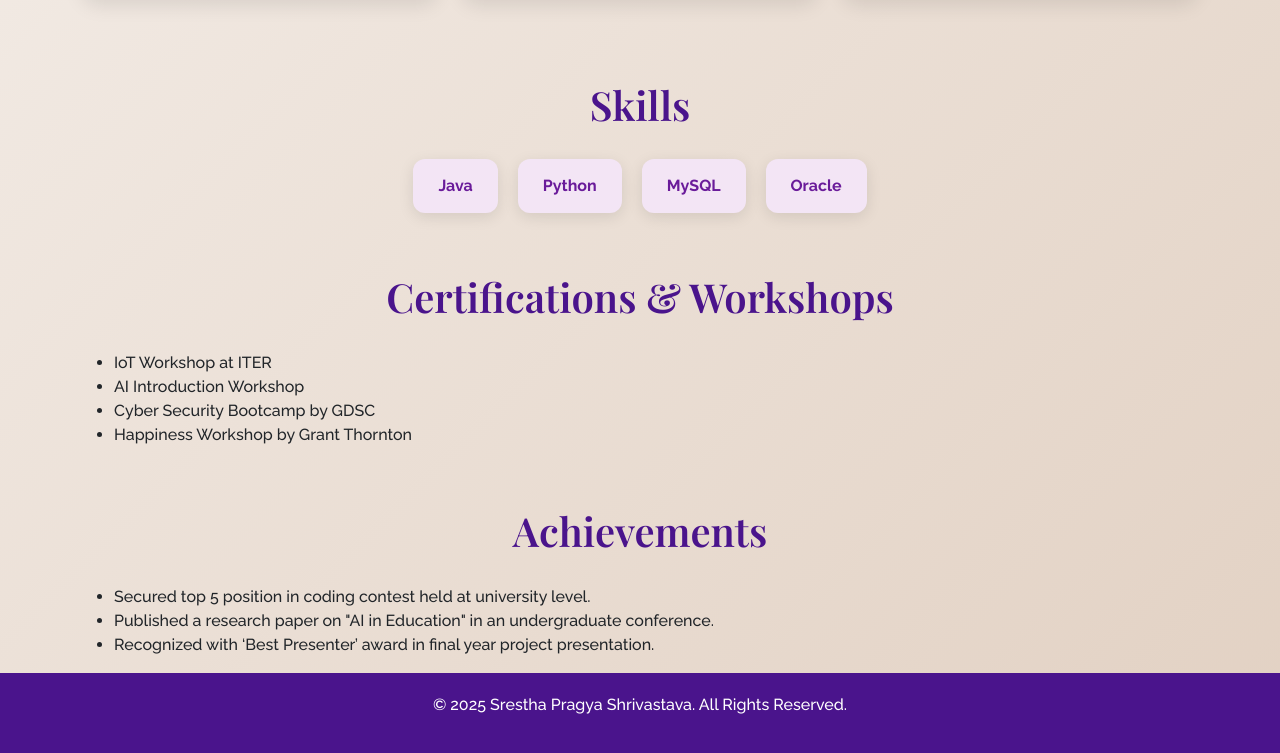
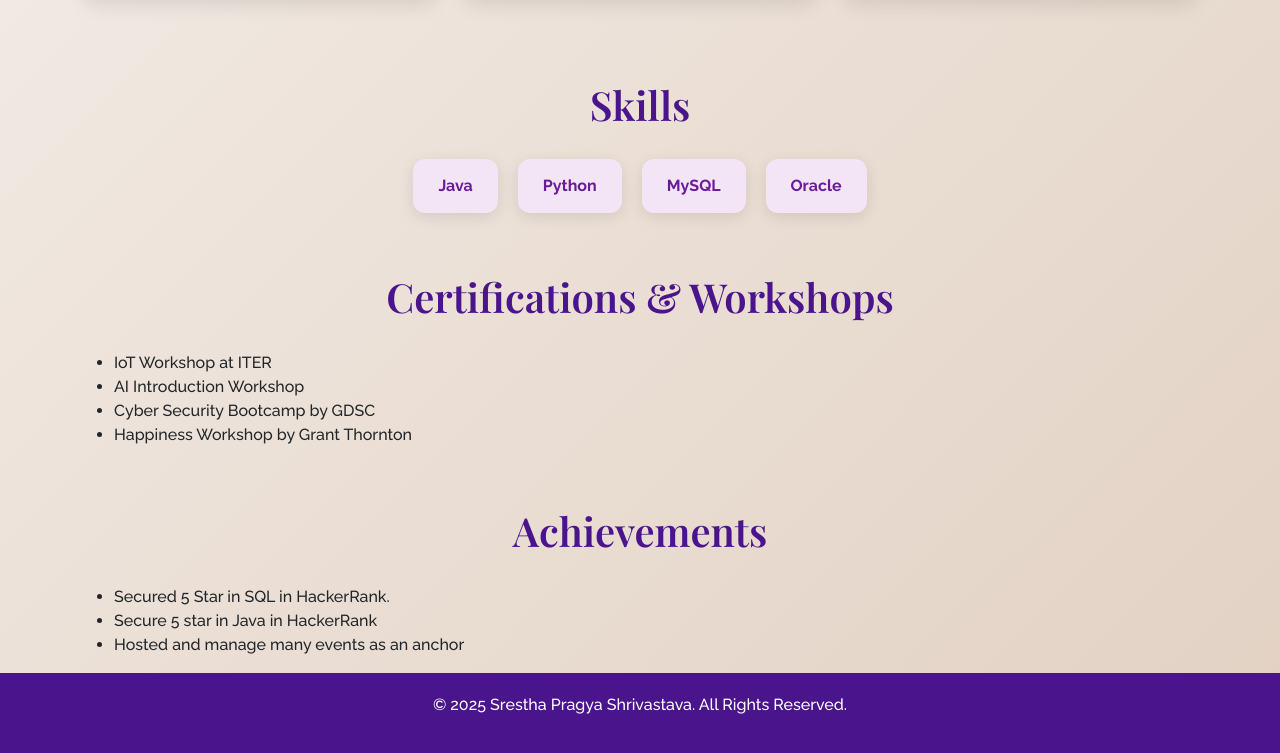
Before and after one commit to PRAGYA1403/Wipro, a plain HTML site: page index.html in a window 1280 px wide. Shown: the part 1621-2374 px from the top of the page. Drawn offline with nearby package versions, Linux system fonts and the light colour scheme.

Commit message:
Update index.html

```diff
--- a/index.html
+++ b/index.html
@@ -209,9 +209,9 @@
 
     <h2 class="section-title">Achievements</h2>
     <ul>
-      <li>Secured top 5 position in coding contest held at university level.</li>
-      <li>Published a research paper on "AI in Education" in an undergraduate conference.</li>
-      <li>Recognized with ‘Best Presenter’ award in final year project presentation.</li>
+      <li>Secured  5 Star in SQL in HackerRank.</li>
+      <li>Secure 5 star in Java in HackerRank</li>
+      <li>Hosted and manage many events as an anchor</li>
     </ul>
   </div>
 
```
